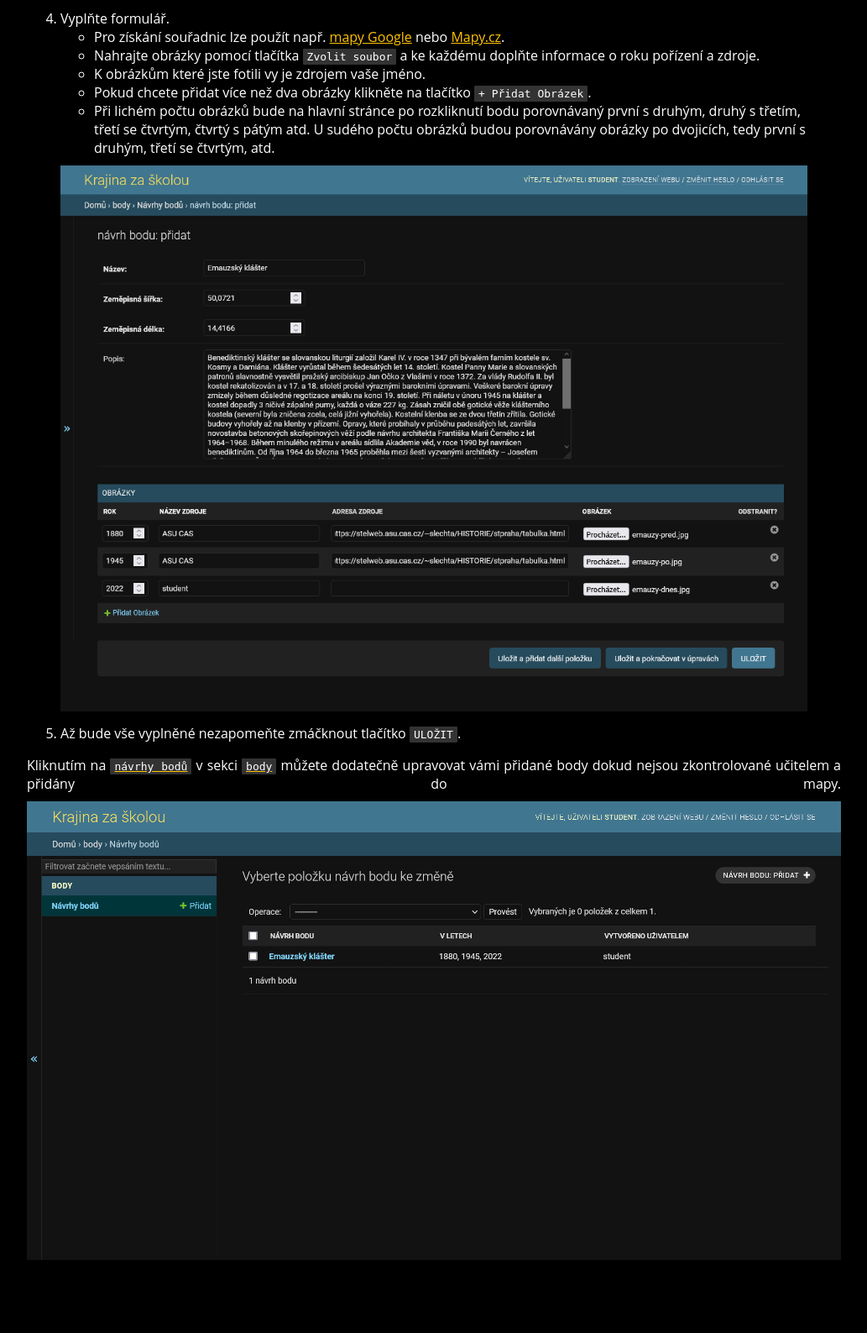
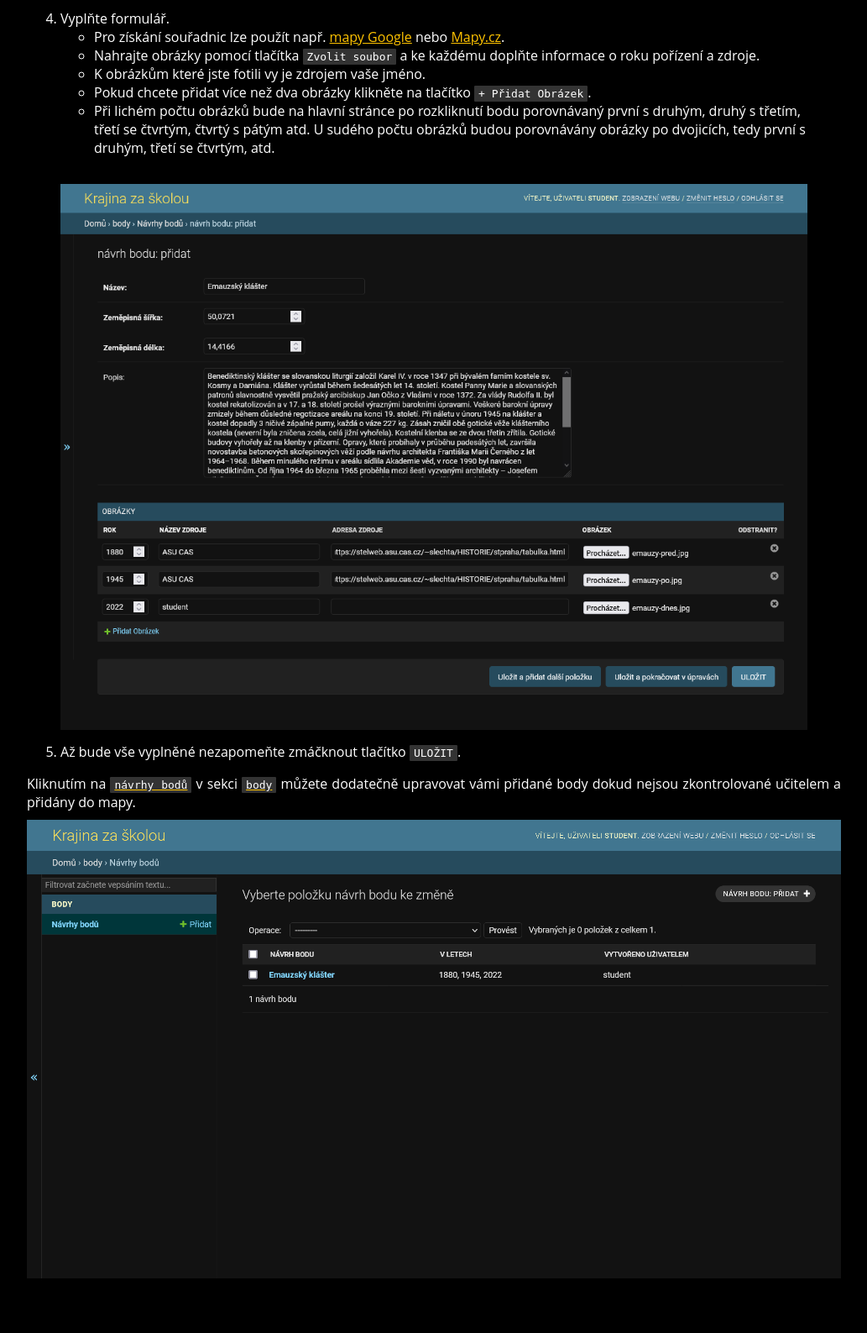
Before and after one commit to nesati/nighthawk2, a Django app: page /navod/ in a window 1280 px wide. Shown: the part 1373-2960 px from the top of the page at 84% size, without its empty margins (123-1156 px from the left). Before the commit the page ends 2873 px from the top, so only its background shows below. Run offline with Django 4.2, Linux system fonts and the light colour scheme.

Commit message:
fix text alignment

```diff
--- a/markers/static/markers/css/navod.css
+++ b/markers/static/markers/css/navod.css
@@ -17,3 +17,7 @@ img {
     width: 100%;
     margin: 10px auto;
 }
+p {
+    -moz-text-align-last: left !important; /* Code for Firefox */
+    text-align-last: left !important;
+}
--- a/markers/static/markers/css/style.css
+++ b/markers/static/markers/css/style.css
@@ -29,6 +29,8 @@ sup {
 
 p, #description {
     text-align: justify;
+    -moz-text-align-last: center; /* Code for Firefox */
+    text-align-last: center;
 }
 
 pre {
--- a/markers/templates/markers/navod.html
+++ b/markers/templates/markers/navod.html
@@ -23,12 +23,12 @@
 		<li>Otevřte <a href='/admin' target="_blank">administrační prostředí</a>.
 		</li>
 		<li>
-			Přihlaste se přihlašovacími údaji, které obdržíte od svého učitele.
+			Přihlaste se přihlašovacími údaji, které obdržíte od svého učitele.<br>
 			<img src="{% static 'markers/img/tutorial01.png' %}" alt="Přihlašovací obrazovka">
 		</li>
 		<li>Zde klikněte na tlačítko <a href='/admin/markers/markerproposal/add/'><code>+ přidat</code></a> u <a
 				href='/admin/markers/markerproposal/'><code>návrhy bodů</code></a> v sekci <a
-				href='/admin/markers/'><code>body</code></a>.
+				href='/admin/markers/'><code>body</code></a>.<br>
 			<img src="{% static 'markers/img/tutorial02.png' %}" alt="Hlavní menu administračního prostředí">
 		</li>
 		<li>Vyplňte formulář.
@@ -45,7 +45,7 @@
 				</li>
 				<li>Při lichém počtu obrázků bude na hlavní stránce po rozkliknutí bodu porovnávaný první s druhým, druhý s třetím, třetí se čtvrtým, čtvrtý s pátým atd. U sudého počtu obrázků budou porovnávány obrázky po dvojicích, tedy první s druhým, třetí se čtvrtým, atd.
 				</li>
-			</ul>
+			</ul><br>
 			<img src="{% static 'markers/img/tutorial03.png' %}" alt="Příklad vyplněného formuláře">
 		</li>
 		<li>Až bude vše vyplněné nezapomeňte zmáčknout tlačítko <code>ULOŽIT</code>.
@@ -54,7 +54,7 @@
 	<p>
 		Kliknutím na <a href='/admin/markers/markerproposal/'><code>návrhy bodů</code></a>
 		v sekci <a href='/admin/markers/'><code>body</code></a> můžete dodatečně upravovat vámi přidané body
-		dokud nejsou zkontrolované učitelem a přidány do mapy.
+		dokud nejsou zkontrolované učitelem a přidány do mapy.<br>
 		<img src="{% static 'markers/img/tutorial04.png' %}" alt="Příklad seznamu navržených bodů">
 	</p>
 </main>
```
